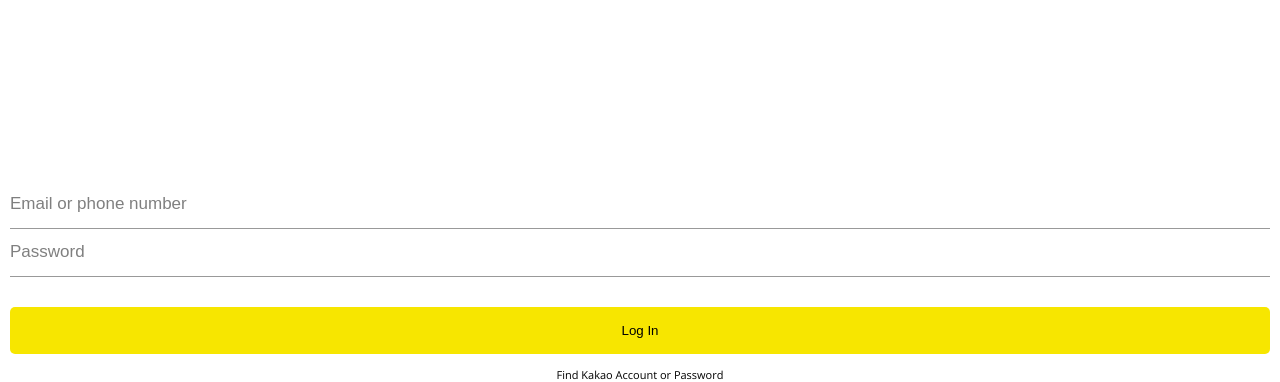
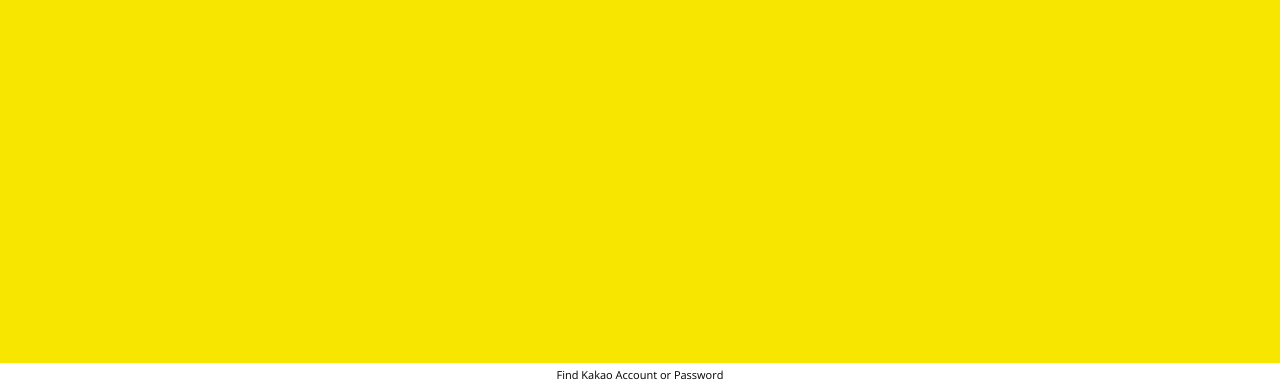
Before and after one commit to yerin719/clonPJ_kakaotalk, a plain HTML site: page index.html in a window 1280 px wide. Shown: the part 437-819 px from the top of the page. Drawn offline with nearby package versions, Linux system fonts and the light colour scheme.

Commit message:
media-screen

```diff
--- a/index.html
+++ b/index.html
@@ -45,6 +45,9 @@
       <a href="#">Find Kakao Account or Password</a>
     </form>
     <div id="splash-icon"><i class="fas fa-comment"></i></div>
+    <div class="no-mobile">
+      <span>스크린 사이즈를 줄여주세요(휴대폰 처럼)</span>
+      <div>
 
     <script
       src="https://kit.fontawesome.com/0b25d3ca20.js"
--- /dev/null
+++ b/styles/components/no-mobile.css
@@ -0,0 +1,18 @@
+.no-mobile {
+  position: absolute;
+  z-index: 10;
+  height: 100vh;
+  width: 100vw;
+  background-color: var(--main-color);
+  display: flex;
+  justify-content: center;
+  align-items: center;
+  top: 0px;
+  font-size: 32px;
+}
+
+@media screen and (max-width: 645px) {
+  .no-mobile {
+    display: none;
+  }
+}
--- a/styles/style.css
+++ b/styles/style.css
@@ -11,6 +11,7 @@
 @import "components/openchat-component.css";
 @import "components/borderBox__component.css";
 @import "components/icon_span__component.css";
+@import "components/no-mobile.css";
 
 /* screens*/
 @import "screens/logIn.css";
```
Also changed, not shown: chat.html (+3 -1 lines), chatting.html (+3 -1 lines), find.html (+3 -1 lines), friends.html (+3 -1 lines), more.html (+3 -1 lines).
